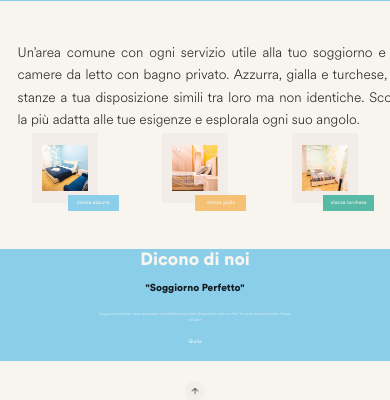
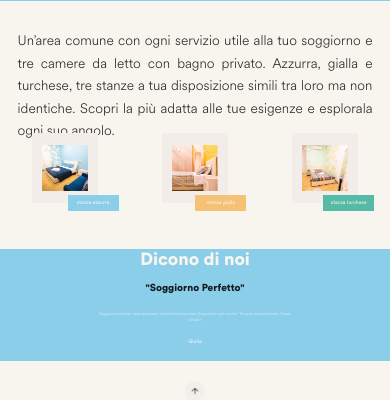
Before and after one commit to Tiziano02/prova, a PHP site: page / in a window 390 px wide; the page is wider, and only the part inside the window is pictured. Shown: the part 1097-1497 px from the top of that part. Run offline with PHP 8.4, Linux system fonts and the light colour scheme.

Commit message:
Update regolefontHome.css

```diff
--- a/css/index/regolefontHome.css
+++ b/css/index/regolefontHome.css
@@ -36,6 +36,7 @@
   }
 
   .text_under_banner {
+    width: auto !important;
     font-size: 3.5vw !important;
     margin-top: 10vw !important;
     text-align: justify !important;
```
